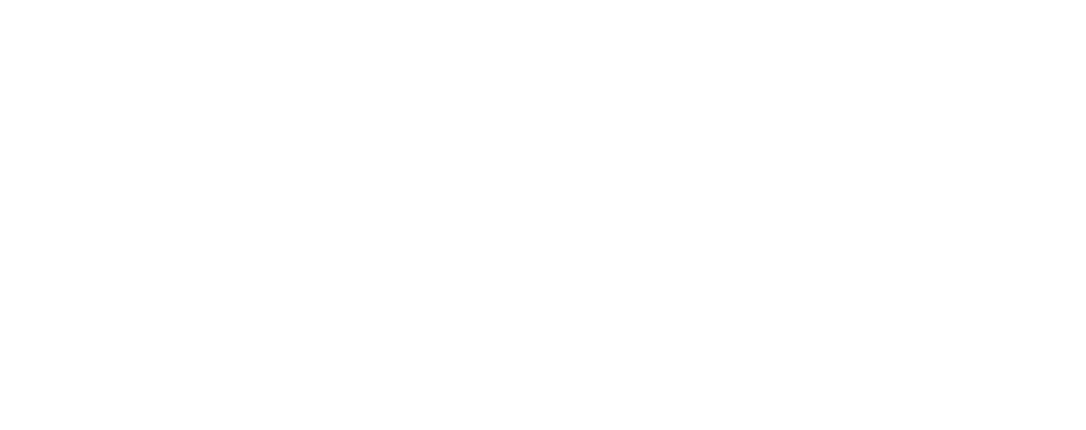
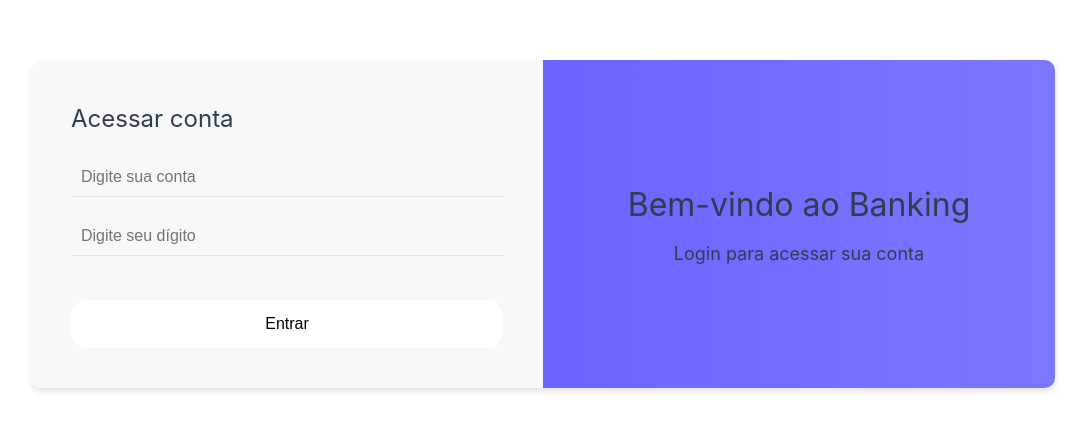
Before and after one commit to hugosrc/banking, a Vue app in the folder web/: page /auth in a window 1280 px wide. Shown: the part 176-606 px from the top of the page, without its empty margins (97-1183 px from the left). Built offline with nearby package versions, Linux system fonts and the light colour scheme.

Commit message:
feat: add authentication page and middleware for dashboard

```diff
--- a/web/src/router/index.ts
+++ b/web/src/router/index.ts
@@ -13,7 +13,14 @@
     {
       path: '/',
       name: 'dashboard',
-      component: DashboardView
+      component: DashboardView,
+      beforeEnter: (to, from, next) => {
+        if (!(to.query.account && to.query.digit)) {
+          next('/auth')
+        }
+
+        next()
+      }
     }
   ]
 })
--- a/web/src/views/AuthView.vue
+++ b/web/src/views/AuthView.vue
@@ -1,7 +1,148 @@
+<script setup lang="ts">
+import { ref } from 'vue';
+import { useRouter } from 'vue-router';
+
+const account = ref('');
+const digit = ref('');
+
+const router = useRouter()
+
+const handleSubmit = () => {
+  router.push({
+    path: '/',
+    query: {
+      account: account.value,
+      digit: digit.value
+    }
+  })
+};
+</script>
+
 <template>
-  <div></div>
+  <div class="auth-page">
+    <div class="auth-container">
+      <div class="auth-left">
+        <h1>Acessar conta</h1>
+        <form @submit.prevent="handleSubmit" class="auth-form">
+          <div class="form-group">
+            <input
+              id="account"
+              type="text"
+              v-model="account"
+              required
+              placeholder="Digite sua conta"
+            />
+          </div>
+          <div class="form-group">
+            <input
+              id="digit"
+              type="text"
+              v-model="digit"
+              required
+              placeholder="Digite seu dígito"
+            />
+          </div>
+          <button type="submit" class="login-button">Entrar</button>
+        </form>
+      </div>
+      <div class="auth-right">
+        <h2>Bem-vindo ao Banking</h2>
+        <p>Login para acessar sua conta</p>
+      </div>
+    </div>
+  </div>
 </template>
 
 <style scoped>
+.auth-page {
+  display: flex;
+  justify-content: center;
+  align-items: center;
+  height: 100vh;
+  background-color: var(--color-background);
+}
 
+.auth-container {
+  display: flex;
+  width: 80%;
+  max-width: 1200px;
+  box-shadow: 0 4px 6px rgba(0, 0, 0, 0.1);
+  border-radius: 10px;
+  overflow: hidden;
+}
+
+.auth-left {
+  flex: 1;
+  background-color: var(--color-background-soft);
+  padding: 40px;
+  display: flex;
+  flex-direction: column;
+  justify-content: center;
+}
+
+.auth-left h1 {
+  margin-bottom: 20px;
+  font-size: 24px;
+  color: var(--color-heading);
+}
+
+.auth-form {
+  display: flex;
+  flex-direction: column;
+}
+
+input {
+  width: 100%;
+  padding: 10px;
+  margin-bottom: 20px;
+  border: none;
+  border-bottom: 1px solid var(--color-border);
+  font-size: 16px;
+  color: var(--color-text);
+  background: transparent;
+}
+
+input:focus {
+  border-color: var(--color-border-hover);
+  outline: none;
+}
+
+.login-button {
+  background: #fff;
+  height: 48px;
+  border-radius: 16px;
+  border: none;
+  font-size: 1rem;
+  cursor: pointer;
+  margin-top: 24px;
+}
+
+.login-button:hover {
+  background-color: #fff;
+  filter: brightness(0.9);
+}
+
+.auth-right {
+  flex: 1;
+  background: linear-gradient(to right, #6c63ff, #7b78ff);
+  color: var(--vt-c-white);
+  display: flex;
+  flex-direction: column;
+  justify-content: center;
+  align-items: center;
+  padding: 40px;
+}
+
+.auth-right h2 {
+  margin-bottom: 10px;
+  font-size: 32px;
+  color: var(--color-heading);
+}
+
+.auth-right p {
+  font-size: 18px;
+  max-width: 300px;
+  text-align: center;
+  color: var(--color-text);
+}
 </style>
```
